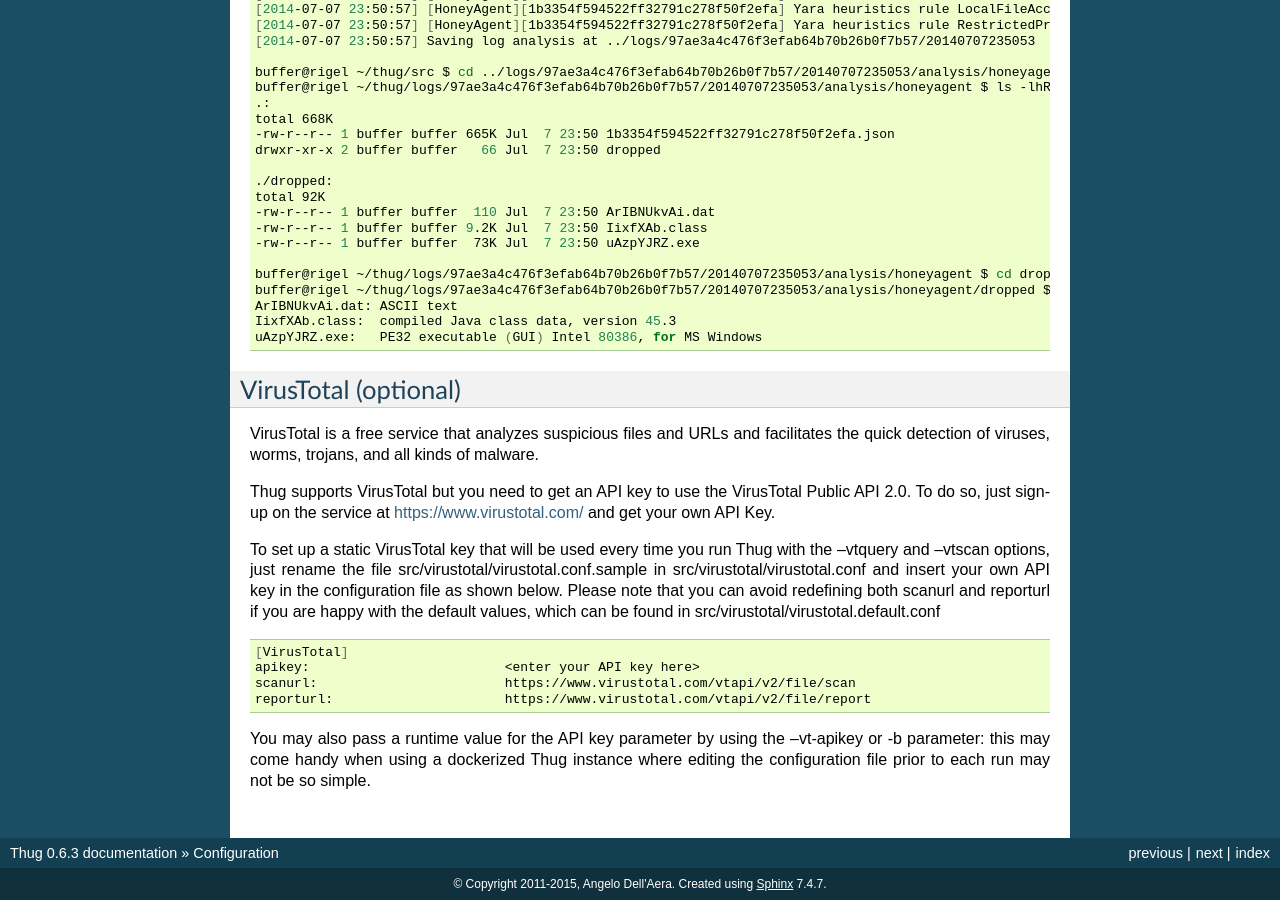
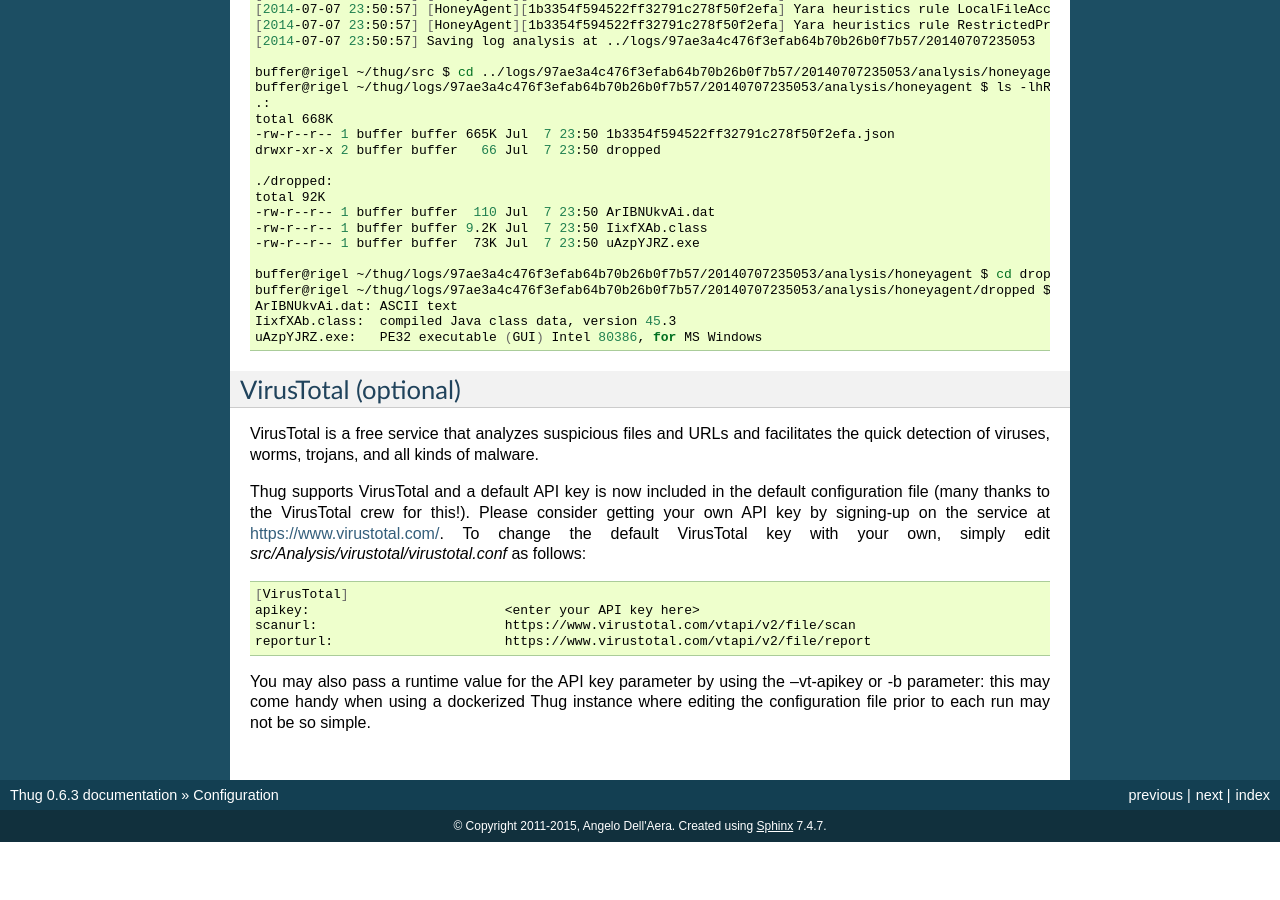
Before and after one commit to buffer/thug, a Sphinx documentation site: the page built from doc/source/configuration.rst, in a window 1280 px wide and 900 px high, scrolled down 1358 px. Built offline with Sphinx 7.4.7, drawn with Linux system fonts in a browser that asks for light colours; after the commit the page ends 2200 px from its top, so only the background shows below that.

Commit message:
Using virustotal.conf as the default conf file and updating docs

```diff
--- a/doc/source/configuration.rst
+++ b/doc/source/configuration.rst
@@ -125,15 +125,11 @@
 facilitates the quick detection of viruses, worms, trojans, and all kinds
 of malware.
 
-Thug supports VirusTotal but you need to get an API key to use the
-VirusTotal Public API 2.0. To do so, just sign-up on the service at
-https://www.virustotal.com/ and get your own API Key.
-
-To set up a static VirusTotal key that will be used every time you run Thug with the
---vtquery and --vtscan options, just rename the file src/virustotal/virustotal.conf.sample
-in src/virustotal/virustotal.conf and insert your own API key in the configuration file
-as shown below. Please note that you can avoid redefining both scanurl and reporturl if
-you are happy with the default values, which can be found in src/virustotal/virustotal.default.conf
+Thug supports VirusTotal and a default API key is now included in the default
+configuration file (many thanks to the VirusTotal crew for this!). Please
+consider getting your own API key by signing-up on the service at
+https://www.virustotal.com/. To change the default VirusTotal key with your
+own, simply edit *src/Analysis/virustotal/virustotal.conf* as follows:
 
 .. code-block:: sh
 
```
Also changed, not shown: 1 other file.
